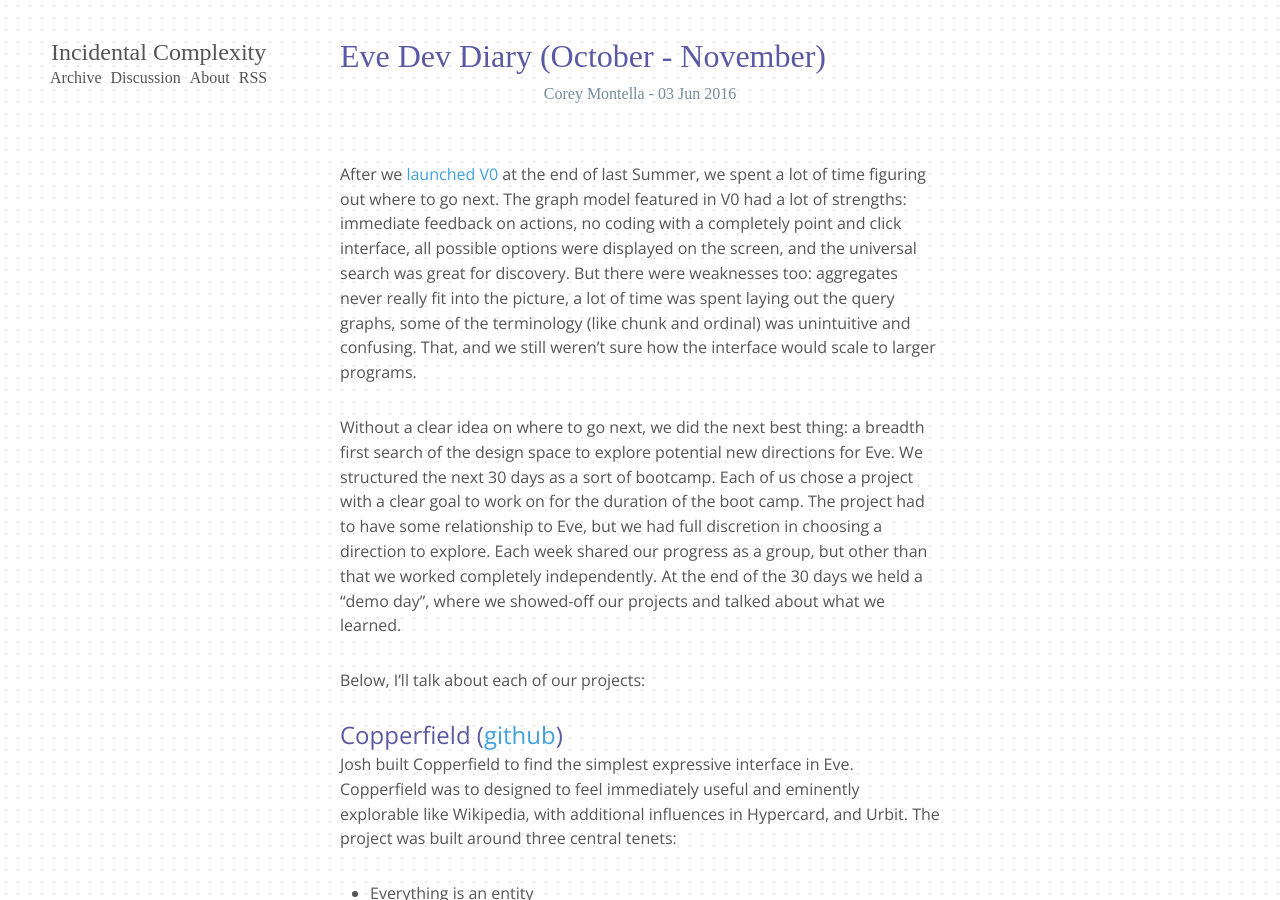
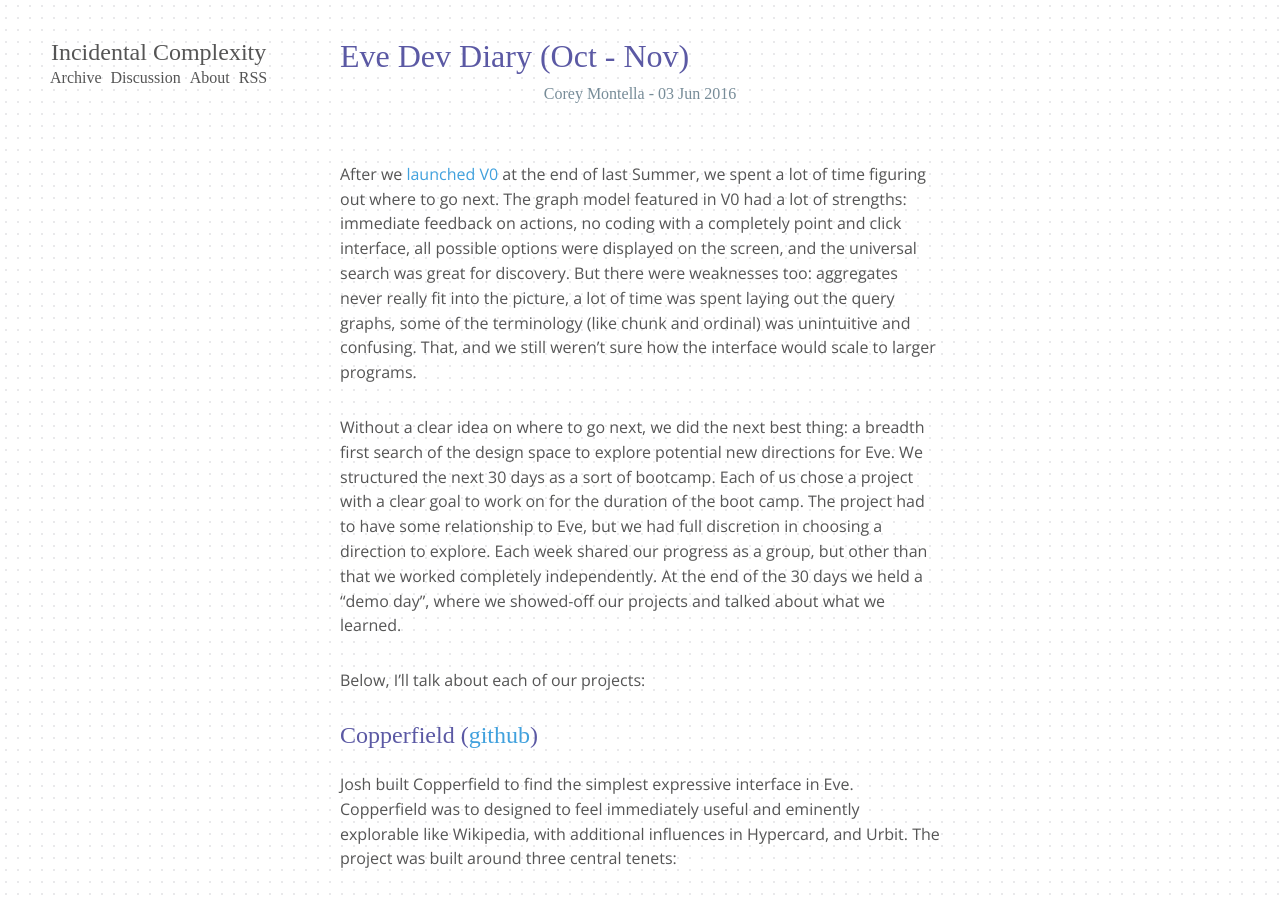
Before and after one commit to Kodowa/incidentalcomplexity, a Jekyll site: the page built from _posts/2016-06-03-october-novermber.md, in a window 1280 px wide and 900 px high. Built offline with Jekyll 4.4.1, drawn with Linux system fonts in a browser that asks for light colours; some web fonts are replaced.

Commit message:
Use h3 for section headers

```diff
--- a/_posts/2016-06-03-october-novermber.md
+++ b/_posts/2016-06-03-october-novermber.md
@@ -1,6 +1,6 @@
 ---
 layout: post
-title: "Eve Dev Diary (October - November)"
+title: "Eve Dev Diary (Oct - Nov)"
 author: "Corey Montella"
 tags: []
 ---
@@ -11,7 +11,7 @@ Without a clear idea on where to go next, we did the next best thing: a breadth
 
 Below, I'll talk about each of our projects:
 
-## Copperfield ([github](https://github.com/witheve/Eve/tree/af13f8d5f8a537d22c459f3e69e39b2736b16384/experimental/copperfield/ui))
+### Copperfield ([github](https://github.com/witheve/Eve/tree/af13f8d5f8a537d22c459f3e69e39b2736b16384/experimental/copperfield/ui))
 
 Josh built Copperfield to find the simplest expressive interface in Eve. Copperfield was to designed to feel immediately useful and eminently explorable like Wikipedia, with additional influences in Hypercard, and Urbit. The project was built around three central tenets:
 
@@ -23,11 +23,11 @@ Entities served as the main objects of the system. They could be anything from q
 
 Josh wrote up a full overview of Copperfield, which you can read [here](https://gist.github.com/cmontella/05029cb67b5216ee838f4cb0b1f4ab98).
 
-## Imp ([github](https://github.com/jamii/imp/tree/master/src))
+### Imp ([github](https://github.com/jamii/imp/tree/master/src))
 
 Jamie built Imp, which he intended to be an Eve for people who build Eves (i.e. people who build compilers and languages). We've always wrestled with the question of what it would be like to build Eve in Eve. One barrier we forsee is performance; while Eve is a general purpose language, we are initially targeting users who might not care about how fast the language is -- web devs, small busines owners, knowledge workers, etc. Thus, Imp was a test to see just how performant Jamie could make the system. Fortunately, Jamie kept a detailed account of his journey building Imp, which you can read about [here](https://github.com/jamii/imp/blob/master/diary.md).
 
-## GridEve ([github](https://github.com/witheve/Eve/tree/af13f8d5f8a537d22c459f3e69e39b2736b16384/experimental/grideve))
+### GridEve ([github](https://github.com/witheve/Eve/tree/af13f8d5f8a537d22c459f3e69e39b2736b16384/experimental/grideve))
 
 I built GridEve, which was an evolution of Excel with Eve-like semantics. The idea was to explore what Eve would look like if we took a product that was proven to work, and extended it to make it more powerful. GridEve has two important innovations over vanilla Excel, which I felt made it much more flexible and useful:
 
@@ -48,7 +48,7 @@ But Excel already does dataflow, this is nothing new. GridEve goes a step furthe
 
 In this final example, I demonstrate how a form could be laid out in the grid. I type `textbox("Name")`, which evaluates to a textbox UI element. By right-clicking on a cell, I toggle the visibility of the formula so only the UI element is showing. In this way, UI can be laid out on directly to the grid. The function of an element can easily be edited by right clicking on the element and editing its formula.
 
-## CardWiki ([github](https://github.com/witheve/Eve/tree/af13f8d5f8a537d22c459f3e69e39b2736b16384/experimental/cardwiki))
+### CardWiki ([github](https://github.com/witheve/Eve/tree/af13f8d5f8a537d22c459f3e69e39b2736b16384/experimental/cardwiki))
 
 CardWiki was Chris' project, and probably the most ambitious. It really started when Chris was watching Apple unveil the new version of the Apple TV in September 2015. In one of the demos, the presenter speaks into the remote control and commands "Show that Modern Family episode with Edward Norton". Apple TV then navigates to the correct episode of Modern Family. Well, Eve should be able to do the same thing, right? Why not? Thus, CardWiki was born.
 
@@ -68,7 +68,7 @@ Another feature demonstrated here is the implication mechanism, which is a way t
 
 Several queries are laid out as "cards" in a workspace. The large purple cards in the middle shoe the wiki interface in action. Plain text can be annotated to have semantic meaning. In the top card, Vin Diesel is marked as a member of the classes "American" and "actor", so any searchs for "American actors" will include him. Below him, Edward Norton's age, haircolor, and salary are annotated as attributes, so they can be queried and used in calculations.
 
-## Results
+### Results
 
 So what did we learn from all of this? First, it surprised us how different our projects were. We had been working on Eve together for a while, yet we each had a different idea what Eve meant at an individual level. To me, it was a calculator/notebook with super powers. To Chris, it was a computation on crowd-sourced, world-scale data. For Jamie it was just getting more performance out of the engine so he could write compilers in Eve.
 
```
